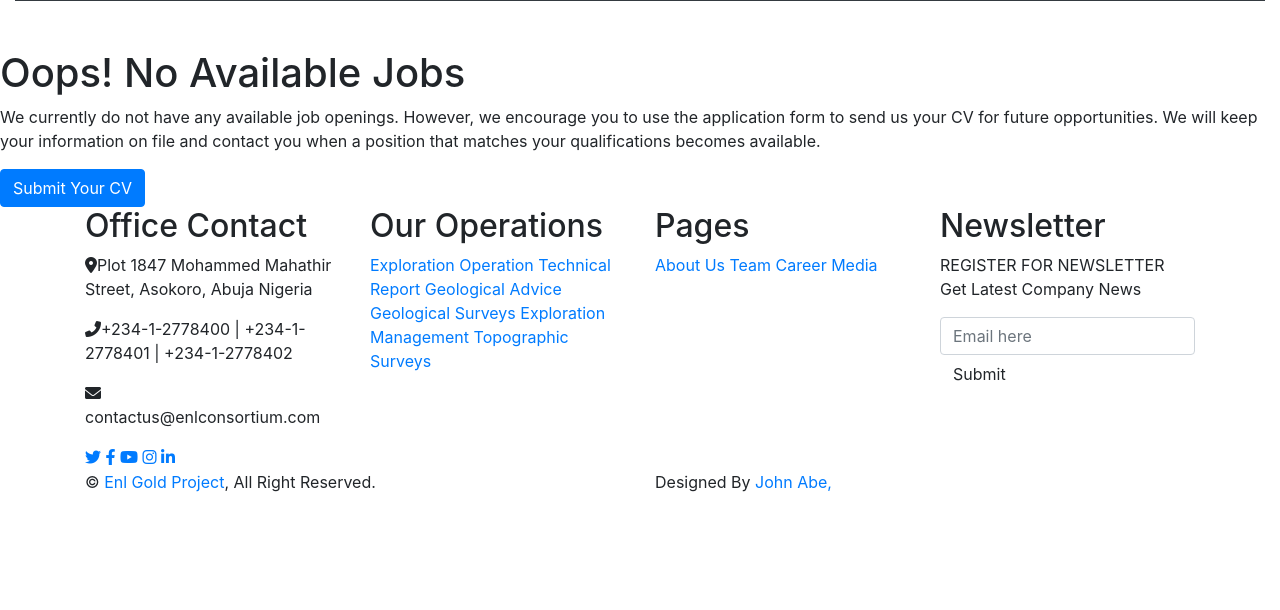
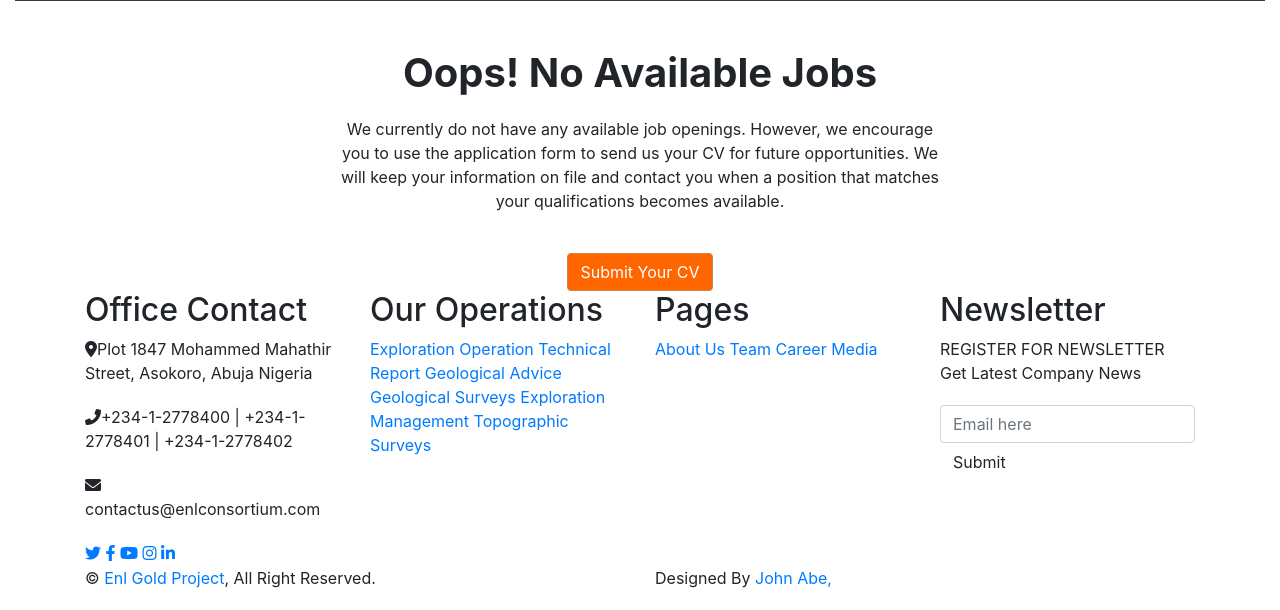
Before and after one commit to Duade10/enl_gold, a Django app: page /jobs/ in a window 1280 px wide. Shown: the part 397-1007 px from the top of the page. Before the commit the page ends 889 px from the top, so only its background shows below. Run offline with Django 4.2, Linux system fonts and the light colour scheme; data that the repository does not hold is empty; some libraries are stand-ins or nearby versions.

Commit message:
modified:   jobs/urls.py 	modified:   jobs/views.py 	modified:   templates/jobs/application.html 	modified:   templates/jobs/available.html 	modified:   templates/jobs/no-available.html

```diff
--- a/jobs/urls.py
+++ b/jobs/urls.py
@@ -5,4 +5,5 @@ app_name = "jobs"
 
 urlpatterns = [
     path('', views.JobsView.as_view(), name="jobs"),
+    path('application', views.ApplicationView.as_view(), name="application")
 ]
--- a/jobs/views.py
+++ b/jobs/views.py
@@ -38,4 +38,4 @@ class JobsView(View):
 
 class ApplicationView(View):
     def get(self, request, *args, **kwargs):
-        return render(request, 'job/application.html')
+        return render(request, 'jobs/application.html')
--- a/templates/jobs/available.html
+++ b/templates/jobs/available.html
@@ -51,7 +51,7 @@
             <p><strong>Location:</strong>{{job.location}}</p>
             <p><strong>Type:</strong> {{job.get_job_type_display}}</p>
             <p><strong>Description:</strong> {{job.description}}</p>
-            <a href="application.html" class="btn btn-primary apply-button">Apply Now</a>
+            <a href="{% url 'jobs:application' %}" class="btn btn-primary apply-button">Apply Now</a>
         </div>
     </div>
     {% endfor %}
--- a/templates/jobs/no-available.html
+++ b/templates/jobs/no-available.html
@@ -1,5 +1,36 @@
 {% extends 'base.html' %}
 {% load static %}
+{% block style %}
+<style>
+    .message-container {
+        text-align: center;
+        max-width: 600px;
+        margin: 0 auto;
+    }
+
+    h1 {
+        font-weight: bold;
+        margin-bottom: 20px;
+    }
+
+    p {
+
+        margin-bottom: 20px;
+    }
+
+    .apply-button {
+        background-color: #ff6600;
+        border-color: #cd8351;
+        margin-top: 20px;
+
+    }
+
+    .apply-button:hover {
+        background-color: #cd8351;
+        border-color: #ff6600;
+    }
+</style>
+{% endblock style %}
 {% block content %}
 <br>
 <br>
@@ -11,7 +42,7 @@
         <p>We currently do not have any available job openings. However, we encourage you to use the application form to
             send us your CV for future opportunities. We will keep your information on file and contact you when a
             position that matches your qualifications becomes available.</p>
-        <a href="" class="btn btn-primary apply-button">Submit Your CV</a>
+        <a href="{% url 'jobs:application' %}" class="btn btn-primary apply-button">Submit Your CV</a>
     </div>
 
     <script src="https://code.jquery.com/jquery-3.5.1.slim.min.js"></script>
```
Also changed, not shown: templates/jobs/application.html (+39 -0 lines).
